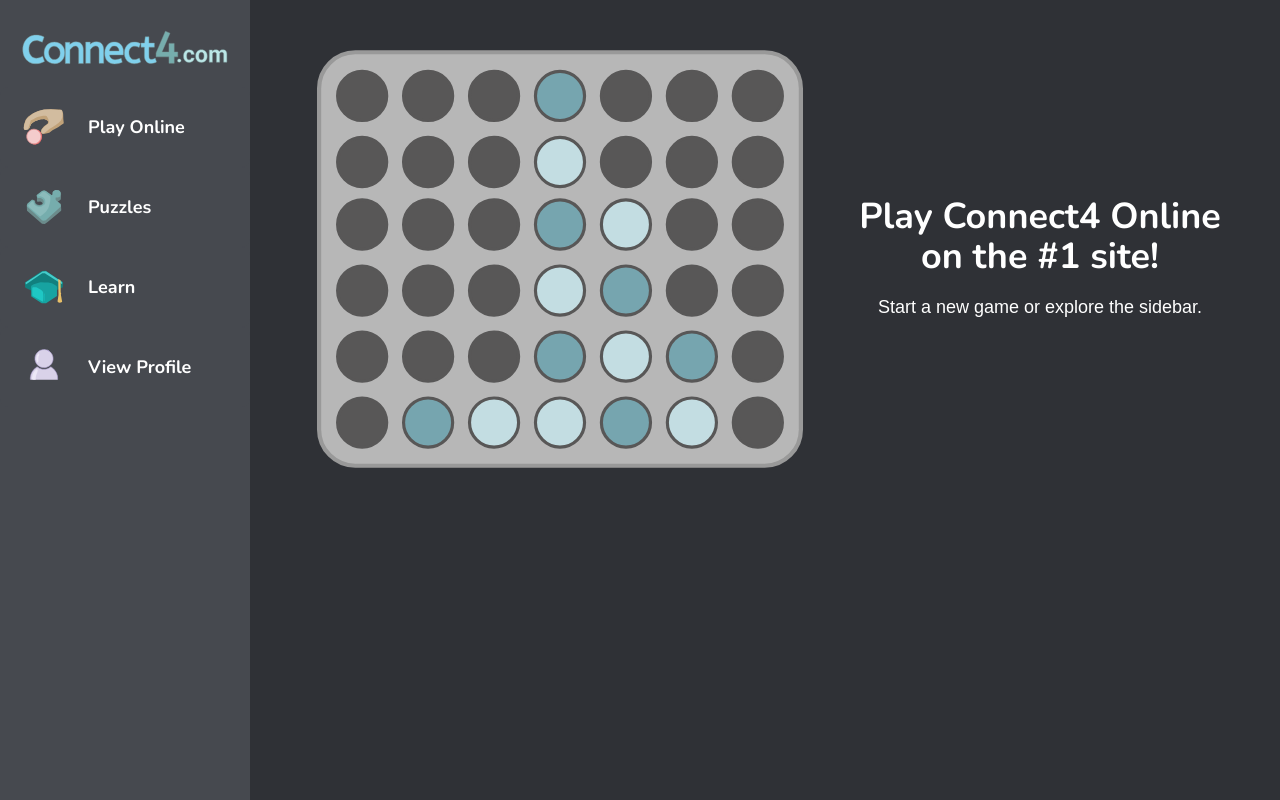
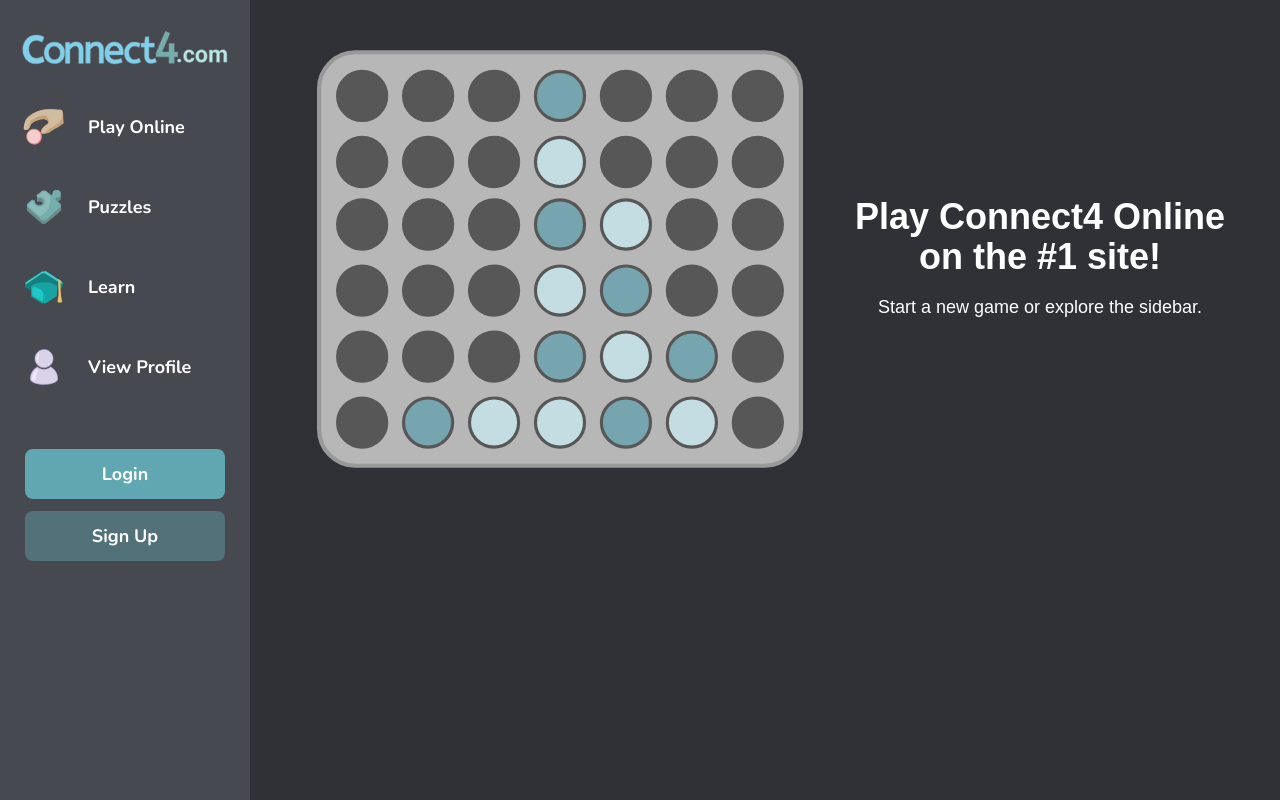
Before and after one commit to ThanhMinh12/Connect4com, a React (Vite) app in the folder connect4-com/: page / in a window 1280 px wide. Built offline with nearby package versions, Linux system fonts and the light colour scheme.

Commit message:
Updated frontend

```diff
--- /dev/null
+++ b/connect4-com/src/global_components/Header/Header.jsx
@@ -0,0 +1,28 @@
+import React from "react";
+import HeaderUserAuthButton from "./UserAuthButton";
+
+const Header = ({ children }) => {
+  const items = React.Children.toArray(children);
+  const authButtons = items.filter(
+    (child) => child.type === HeaderUserAuthButton
+  );
+  const otherItems = items.filter(
+    (child) => child.type !== HeaderUserAuthButton
+  );
+
+  return (
+    <header className="fixed top-0 left-0 w-full h-[70px] z-10 bg-[#46494f] flex items-center p-4">
+      {/* Left-aligned content */}
+      <div className="flex items-center space-x-0">
+        {otherItems}
+      </div>
+
+      {/* Right-aligned UserAuthButtons */}
+      <div className="flex items-center space-x-4 ml-auto">
+        {authButtons}
+      </div>
+    </header>
+  );
+};
+
+export default Header;
--- /dev/null
+++ b/connect4-com/src/global_components/Header/HeaderLogoButton.jsx
@@ -0,0 +1,14 @@
+import React from 'react'
+
+const HeaderLogoButton = ({ icon: Icon, ...props }) => {
+    return (
+        <button
+            className="h-90% flex items-center justify-left px-1 py-1  bg-[#46494f]"
+            {...props}
+        >
+            {Icon && <Icon style={{ width: '60%', height: '60%' }} />}
+        </button>
+    )
+}
+
+export default HeaderLogoButton
--- /dev/null
+++ b/connect4-com/src/global_components/Header/SideBarButton.jsx
@@ -0,0 +1 @@
+import React from "react";
--- /dev/null
+++ b/connect4-com/src/global_components/Header/UserAuthButton.jsx
@@ -0,0 +1,28 @@
+import React from 'react';
+import { useNavigate } from 'react-router-dom';
+
+const HeaderUserAuthButton = ({
+  text,
+  to,
+  bg_color = 'bg-[#60a7b1]',
+  hover_color = 'hover:bg-[#36393f]',
+  ...props
+}) => {
+  const navigate = useNavigate();
+
+  return (
+    <div className="flex justify-center ml-3 my-3">
+      <button
+        className={`w-[100px] h-[40px] flex items-center justify-center px-4 py-3 rounded-[4px] transition-colors duration-150 ${bg_color} ${hover_color}`}
+        onClick={() => to && navigate(to)}
+        {...props}
+      >
+        <span className="text-white text-lg font-bold font-nunito">
+          {text}
+        </span>
+      </button>
+    </div>
+  );
+};
+
+export default HeaderUserAuthButton;
--- a/connect4-com/src/global_components/SideBar/SideBar.jsx
+++ b/connect4-com/src/global_components/SideBar/SideBar.jsx
@@ -1,15 +1,30 @@
-import React from 'react'
+import React from 'react';
+import UserAuthButton from './UserAuthButton';
 
 const Sidebar = ({ children }) => {
-    return (
-        <div
-            className="
-                fixed top-0 left-0 h-full w-[250px] z-10 bg-[#46494f] overflow-x-hidden pt-5 flex flex-col
-            "
-        >
-            {children}
-        </div>
-    )
-}
+  const allChildren = React.Children.toArray(children);
+  const authButtons = allChildren.filter(
+    (child) => child.type === UserAuthButton
+  );
+  const otherItems = allChildren.filter(
+    (child) => child.type !== UserAuthButton
+  );
 
-export default Sidebar
+  return (
+    <div
+      className="fixed top-0 left-0 h-full w-[250px] z-10 bg-[#46494f] overflow-x-hidden pt-5 flex flex-col"
+    >
+      {/* Top-aligned items */}
+      <div>
+        {otherItems}
+      </div>
+
+      {/* Spaced UserAuthButtons */}
+      <div className="mt-[30px]">
+        {authButtons}
+      </div>
+    </div>
+  );
+};
+
+export default Sidebar;
--- a/connect4-com/src/global_components/SideBar/SideBarButton.jsx
+++ b/connect4-com/src/global_components/SideBar/SideBarButton.jsx
@@ -1,10 +1,17 @@
 import React from 'react'
+import { useNavigate } from 'react-router-dom'
 
-const SidebarButton = ({ icon: Icon, text, ...props }) => {
+const SidebarButton = ({
+    icon: Icon,
+    text,
+    to = '/',
+    ...props }) => {
+        const navigate = useNavigate()
     return (
         <button
             className="w-full flex items-center px-4 py-3 rounded-lg bg-[#46494f] hover:bg-[#36393f] transition-colors duration-150 group overflow-visible"
             {...props}
+            onClick={() => to && navigate(to)}
         >
             <span className="flex items-center justify-center w-14 h-14 overflow-visible">
                 {Icon && <Icon className="w-12 h-12" />}
--- /dev/null
+++ b/connect4-com/src/global_components/SideBar/UserAuthButton.jsx
@@ -0,0 +1,28 @@
+import React from 'react';
+import { useNavigate } from 'react-router-dom';
+
+const SidebarUserAuthButton = ({
+  text,
+  to,
+  bg_color = 'bg-[#60a7b1]',
+  hover_color = 'hover:bg-[#36393f]',
+  ...props
+}) => {
+  const navigate = useNavigate();
+
+  return (
+    <div className="flex justify-center mb-3 mt-3">
+      <button
+        className={`w-[200px] h-[50px] flex items-center justify-center px-4 py-3 rounded-[8px] transition-colors duration-150 ${bg_color} ${hover_color}`}
+        onClick={() => to && navigate(to)}
+        {...props}
+      >
+        <span className="text-white text-lg font-bold font-nunito">
+          {text}
+        </span>
+      </button>
+    </div>
+  );
+};
+
+export default SidebarUserAuthButton;
--- a/connect4-com/src/pages/FrontPage/FrontPage.jsx
+++ b/connect4-com/src/pages/FrontPage/FrontPage.jsx
@@ -1,4 +1,5 @@
-import React from 'react'
+// FrontPage.jsx
+import React, { useState } from 'react'
 import './FrontPage.css'
 import Sidebar from './../../global_components/SideBar/SideBar.jsx'
 import SideBarLogoButton from './../../global_components/SideBar/SideBarLogoButton.jsx'
@@ -9,31 +10,112 @@ import PuzzleIcon from './../../assets/Puzzle.svg?react'
 import LearnIcon from './../../assets/Learn.svg?react'
 import ProfileIcon from './../../assets/Profile.svg?react'
 import Connect4Sample from './../../assets/Connect4Sample.svg'
+import SidebarUserAuthButton from '../../global_components/SideBar/UserAuthButton.jsx'
+import Header from '../../global_components/Header/Header.jsx'
+import HeaderUserAuthButton from '../../global_components/Header/UserAuthButton.jsx'
+import HeaderLogoButton from '../../global_components/Header/HeaderLogoButton.jsx'
 
 const FrontPage = () => {
+  const [sidebarOpen, setSidebarOpen] = useState(false)
+
   return (
     <div className="flex h-screen bg-[#2f3136] text-white font-Nunito">
-            <div className="hidden md:block">
+      {/* Mobile header */}
+      <div className="block lg:hidden">
+        <Header>
+          <button
+            className="lg:hidden mr-0 p-0 focus:outline-none"
+            onClick={() => setSidebarOpen(o => !o)}
+          >
+            <svg
+              className="w-5 h-5 text-white"
+              fill="none"
+              stroke="currentColor"
+              viewBox="0 0 24 24"
+            >
+              <path
+                strokeLinecap="round"
+                strokeLinejoin="round"
+                strokeWidth={2}
+                d="M4 6h16M4 12h16M4 18h16"
+              />
+            </svg>
+          </button>
+
+          <HeaderLogoButton icon={PopTextLogo} />
+          <HeaderUserAuthButton text="Login" to="/login" />
+          <HeaderUserAuthButton text="Sign Up" to="/signup" />
+        </Header>
+
+        {/* Mobile sidebar drawer */}
+        {sidebarOpen && (
+          <div className="fixed inset-0 z-40 flex">
+            {/* backdrop */}
+            <div
+              className="fixed inset-0 bg-black bg-opacity-50"
+              onClick={() => setSidebarOpen(false)}
+            />
+            {/* sidebar panel */}
+            <div className="relative z-50 w-64 bg-[#2f3136]">
               <Sidebar>
                 <SideBarLogoButton icon={PopTextLogo} />
                 <SidebarButton icon={PlayGameIcon} text="Play Online" />
                 <SidebarButton icon={PuzzleIcon} text="Puzzles" />
                 <SidebarButton icon={LearnIcon} text="Learn" />
                 <SidebarButton icon={ProfileIcon} text="View Profile" />
+                <SidebarUserAuthButton
+                  text="Login"
+                  to="/login"
+                  bg_color="bg-[#60a7b1]"
+                  hover_color="hover:bg-[#70b7b9]"
+                />
+                <SidebarUserAuthButton
+                  text="Sign Up"
+                  to="/signup"
+                  bg_color="bg-[#537178]"
+                  hover_color="hover:bg-[#638188]"
+                />
               </Sidebar>
             </div>
-            <main className="flex-1 w-full pl-0 md:pl-[250px] mt-8">
-                <div className="max-w-5xl mx-auto flex flex-col md:flex-row md:items-center justify-center">
-                    {/* Hide image below xs (500px) */}
-                    <div className="hidden sm:flex justify-center md:w-auto">
+          </div>
+        )}
+      </div>
+
+      {/* Desktop sidebar */}
+      <div className="hidden lg:block">
+        <Sidebar>
+          <SideBarLogoButton icon={PopTextLogo} />
+          <SidebarButton icon={PlayGameIcon} text="Play Online" />
+          <SidebarButton icon={PuzzleIcon} text="Puzzles" />
+          <SidebarButton icon={LearnIcon} text="Learn" />
+          <SidebarButton icon={ProfileIcon} text="View Profile" />
+          <SidebarUserAuthButton
+            text="Login"
+            to="/login"
+            bg_color="bg-[#60a7b1]"
+            hover_color="hover:bg-[#70b7b9]"
+          />
+          <SidebarUserAuthButton
+            text="Sign Up"
+            to="/signup"
+            bg_color="bg-[#537178]"
+            hover_color="hover:bg-[#638188]"
+          />
+        </Sidebar>
+      </div>
+
+      {/* Main content */}
+      <main className="flex-1 w-full pl-0 lg:pl-[250px] mt-[100px] lg:mt-8">
+        <div className="max-w-5xl mx-auto flex flex-col lg:flex-row lg:items-center justify-center">
+          <div className="hidden sm:flex justify-center lg:w-auto">
             <img
-                            className="w-[550px] min-w-[200px] max-w-full mb-8 md:mb-0"
+              className="w-[550px] min-w-[200px] max-w-full mb-8 lg:mb-0"
               src={Connect4Sample}
               alt="Connect4 Sample"
             />
           </div>
-                    <div className="w-full md:w-2/5 text-center flex flex-col items-center">
-                        <h1 className="text-4xl font-bold mb-4 font-nunito">Play Connect4 Online on the #1 site!</h1>
+          <div className="w-full lg:w-2/5 text-center flex flex-col items-center">
+            <h1 className="text-4xl font-bold mb-4">Play Connect4 Online on the #1 site!</h1>
             <p className="text-lg">Start a new game or explore the sidebar.</p>
           </div>
         </div>
```
Lines whose indentation alone changed are shown as unchanged.
